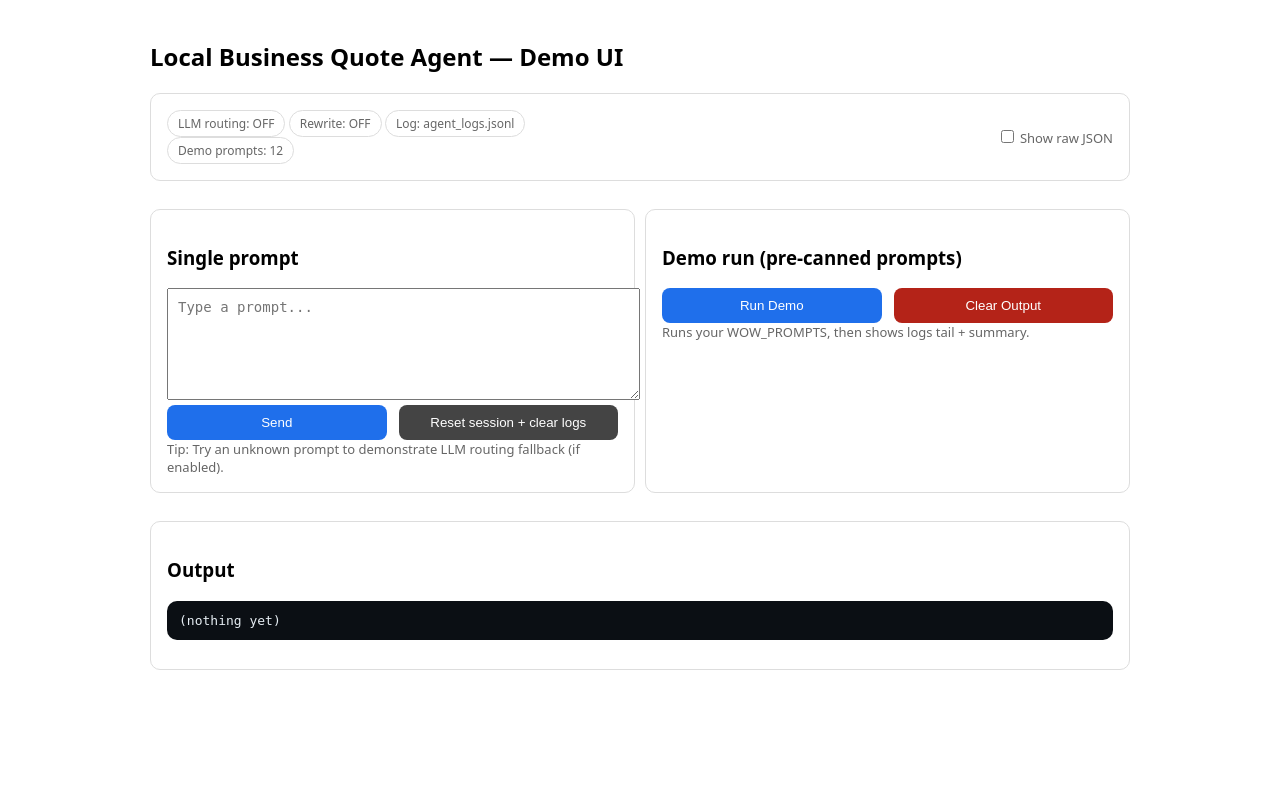
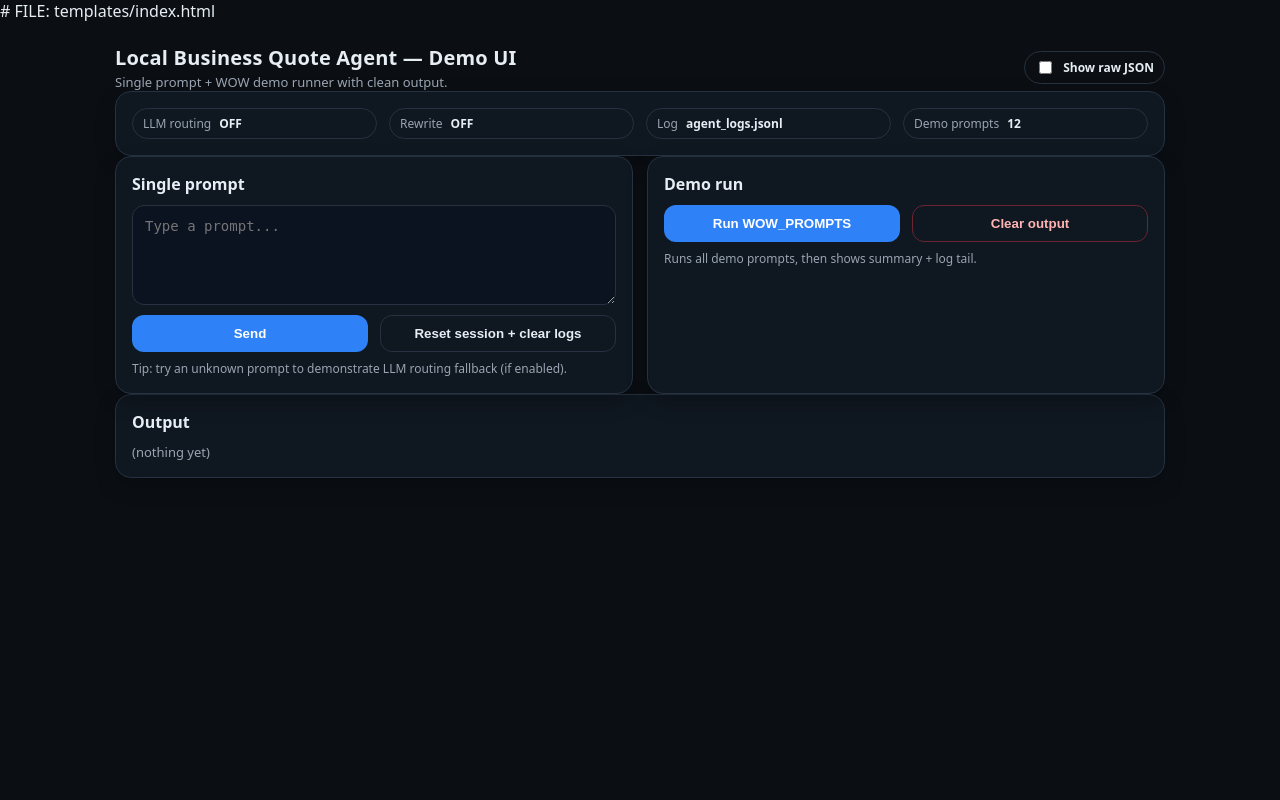
Before and after one commit to jeffloman/ttt-business-quote-agent, a Flask app: page / in a window 1280 px wide. Run offline with Flask 3, Linux system fonts and the light colour scheme; some libraries are stand-ins or nearby versions.

Commit message:
OH NO Update

```diff
--- a/templates/index.html
+++ b/templates/index.html
@@ -1,4 +1,4 @@
-<!-- templates/index.html -->
+# FILE: templates/index.html
 <!doctype html>
 <html lang="en">
   <head>
@@ -6,77 +6,117 @@
     <meta name="viewport" content="width=device-width,initial-scale=1" />
     <title>Local Business Quote Agent — Demo UI</title>
     <style>
-      body { font-family: ui-sans-serif, system-ui, Arial; margin: 0; padding: 0; }
-      .wrap { max-width: 980px; margin: 0 auto; padding: 20px; }
-      .card { border: 1px solid #ddd; border-radius: 10px; padding: 16px; margin: 14px 0; }
-      .row { display: flex; gap: 12px; flex-wrap: wrap; align-items: center; }
+      :root {
+        --bg: #0b0f14;
+        --card: #0f1720;
+        --text: #e6edf3;
+        --muted: #9aa4b2;
+        --border: #263241;
+        --accent: #2f81f7;
+        --danger: #f85149;
+        --ok: #2ea043;
+      }
+      body { margin: 0; background: var(--bg); color: var(--text); font-family: ui-sans-serif, system-ui, -apple-system, Segoe UI, Arial; }
+      .wrap { max-width: 1050px; margin: 0 auto; padding: 22px; }
+      .topbar { display:flex; gap:14px; justify-content: space-between; align-items: center; flex-wrap: wrap; }
+      .title { display:flex; flex-direction: column; gap: 2px; }
+      .title h1 { margin:0; font-size: 20px; letter-spacing: .2px; }
+      .title .sub { color: var(--muted); font-size: 13px; }
+      .grid { display: grid; grid-template-columns: 1fr; gap: 14px; }
+      @media (min-width: 900px) { .grid { grid-template-columns: 1fr 1fr; } }
+
+      .card { background: var(--card); border: 1px solid var(--border); border-radius: 16px; padding: 16px; box-shadow: 0 8px 20px rgba(0,0,0,.25); }
+      .row { display:flex; gap: 12px; align-items: center; flex-wrap: wrap; }
       .row > * { flex: 1; }
-      textarea { width: 100%; min-height: 90px; padding: 10px; font-size: 14px; }
-      button { padding: 10px 14px; border: 0; border-radius: 8px; cursor: pointer; }
-      .btn { background: #1f6feb; color: white; }
-      .btn2 { background: #444; color: white; }
-      .btn3 { background: #b42318; color: white; }
-      pre { background: #0b0f14; color: #e6edf3; padding: 12px; border-radius: 10px; overflow: auto; }
-      .muted { color: #666; font-size: 13px; }
-      .warning { background: #fff3cd; border: 1px solid #ffe69c; padding: 10px; border-radius: 10px; }
-      .pill { display: inline-block; padding: 4px 10px; border-radius: 999px; border: 1px solid #ddd; font-size: 12px; }
-      .grid { display: grid; grid-template-columns: 1fr; gap: 10px; }
-      @media (min-width: 900px) {
-        .grid { grid-template-columns: 1fr 1fr; }
-      }
+      .pill { display:inline-flex; align-items:center; gap: 8px; padding: 6px 10px; border-radius: 999px; border: 1px solid var(--border); color: var(--muted); font-size: 12px; }
+      .pill b { color: var(--text); font-weight: 600; }
+      .warn { border-color: #6e5f1e; background: rgba(240, 185, 11, .08); }
+      .ok { border-color: #1f6f3b; background: rgba(46, 160, 67, .08); }
+      .danger { border-color: #7a1f1f; background: rgba(248, 81, 73, .08); }
+
+      textarea { width: 100%; min-height: 100px; resize: vertical; border-radius: 12px; border: 1px solid var(--border); background: #0b1220; color: var(--text); padding: 12px; font-size: 14px; }
+      button { padding: 10px 14px; border: 1px solid transparent; border-radius: 12px; cursor: pointer; font-weight: 600; }
+      .btn { background: var(--accent); color: white; }
+      .btn2 { background: transparent; border-color: var(--border); color: var(--text); }
+      .btn3 { background: transparent; border-color: #6a2432; color: #ffb4b4; }
+
+      .out { display:flex; flex-direction: column; gap: 10px; }
+      .answer { border-left: 4px solid var(--ok); padding-left: 12px; }
+      .answer h3 { margin: 0 0 6px 0; font-size: 14px; color: var(--muted); }
+      .answer .txt { font-size: 15px; line-height: 1.45; white-space: pre-wrap; }
+
+      details { border: 1px solid var(--border); border-radius: 12px; padding: 10px 12px; background: rgba(255,255,255,.02); }
+      details > summary { cursor: pointer; color: var(--muted); font-weight: 600; }
+      pre { margin: 10px 0 0 0; padding: 12px; border-radius: 12px; background: #05080d; overflow: auto; color: var(--text); }
+
+      .muted { color: var(--muted); font-size: 13px; }
+      .small { font-size: 12px; color: var(--muted); }
+      .divider { height: 1px; background: var(--border); margin: 8px 0; }
     </style>
   </head>
   <body>
     <div class="wrap">
-      <h2>Local Business Quote Agent — Demo UI</h2>
+      <div class="topbar">
+        <div class="title">
+          <h1>Local Business Quote Agent — Demo UI</h1>
+          <div class="sub">Single prompt + WOW demo runner with clean output.</div>
+        </div>
+        <label class="pill">
+          <input id="showRaw" type="checkbox" />
+          <b>Show raw JSON</b>
+        </label>
+      </div>
 
       {% if warning %}
-        <div class="warning card">
-          <strong>Warning:</strong> {{ warning }}
+        <div class="card warn">
+          <div class="row" style="align-items:flex-start;">
+            <div>
+              <div style="font-weight:800;">Warning</div>
+              <div class="muted">{{ warning }}</div>
+            </div>
+          </div>
         </div>
       {% endif %}
 
       <div class="card">
         <div class="row">
-          <div class="muted">
-            <div class="pill">LLM routing: {{ "ON" if llm_enabled else "OFF" }}</div>
-            <div class="pill">Rewrite: {{ "ON" if rewrite_enabled else "OFF" }}</div>
-            <div class="pill">Log: {{ log_path }}</div>
-            <div class="pill">Demo prompts: {{ demo_prompt_count }}</div>
-          </div>
-          <div style="text-align:right;">
-            <label class="muted">
-              <input id="showRaw" type="checkbox" />
-              Show raw JSON
-            </label>
-          </div>
+          <div class="pill"><span>LLM routing</span> <b>{{ "ON" if llm_enabled else "OFF" }}</b></div>
+          <div class="pill"><span>Rewrite</span> <b>{{ "ON" if rewrite_enabled else "OFF" }}</b></div>
+          <div class="pill"><span>Log</span> <b>{{ log_path }}</b></div>
+          <div class="pill"><span>Demo prompts</span> <b>{{ demo_prompt_count }}</b></div>
         </div>
       </div>
 
       <div class="grid">
         <div class="card">
-          <h3>Single prompt</h3>
+          <h2 style="margin:0 0 10px 0; font-size: 16px;">Single prompt</h2>
           <textarea id="promptBox" placeholder="Type a prompt..."></textarea>
-          <div class="row">
+          <div class="row" style="margin-top: 10px;">
             <button class="btn" id="sendBtn">Send</button>
             <button class="btn2" id="resetBtn">Reset session + clear logs</button>
           </div>
-          <div class="muted">Tip: Try an unknown prompt to demonstrate LLM routing fallback (if enabled).</div>
+          <div class="small" style="margin-top: 8px;">
+            Tip: try an unknown prompt to demonstrate LLM routing fallback (if enabled).
+          </div>
         </div>
 
         <div class="card">
-          <h3>Demo run (pre-canned prompts)</h3>
+          <h2 style="margin:0 0 10px 0; font-size: 16px;">Demo run</h2>
           <div class="row">
-            <button class="btn" id="demoBtn">Run Demo</button>
-            <button class="btn3" id="clearOutBtn">Clear Output</button>
+            <button class="btn" id="demoBtn">Run WOW_PROMPTS</button>
+            <button class="btn3" id="clearOutBtn">Clear output</button>
           </div>
-          <div class="muted">Runs your WOW_PROMPTS, then shows logs tail + summary.</div>
+          <div class="small" style="margin-top: 8px;">
+            Runs all demo prompts, then shows summary + log tail.
+          </div>
         </div>
       </div>
 
       <div class="card">
-        <h3>Output</h3>
-        <pre id="out">(nothing yet)</pre>
+        <h2 style="margin:0 0 10px 0; font-size: 16px;">Output</h2>
+        <div id="out" class="out">
+          <div class="muted">(nothing yet)</div>
+        </div>
       </div>
     </div>
 
@@ -85,8 +125,28 @@
       const showRaw = document.getElementById("showRaw");
       const promptBox = document.getElementById("promptBox");
 
-      function setOut(obj) {
-        out.textContent = typeof obj === "string" ? obj : JSON.stringify(obj, null, 2);
+      function el(tag, attrs = {}, children = []) {
+        const node = document.createElement(tag);
+        for (const [k, v] of Object.entries(attrs)) {
+          if (k === "class") node.className = v;
+          else if (k === "text") node.textContent = v;
+          else node.setAttribute(k, v);
+        }
+        for (const c of children) node.appendChild(c);
+        return node;
+      }
+
+      function codeBlock(obj) {
+        return el("pre", {}, [document.createTextNode(JSON.stringify(obj, null, 2))]);
+      }
+
+      function setOutNodes(nodes) {
+        out.innerHTML = "";
+        nodes.forEach((n) => out.appendChild(n));
+      }
+
+      function statusCard(text) {
+        return el("div", { class: "pill" }, [el("span", { text })]);
       }
 
       async function postJson(url, body) {
@@ -100,40 +160,102 @@
         return data;
       }
 
+      function renderSingleResult(data) {
+        const nodes = [];
+
+        nodes.push(el("div", { class: "answer" }, [
+          el("h3", { text: "Final answer" }),
+          el("div", { class: "txt", text: data.final_answer || "" }),
+        ]));
+
+        if (data.raw) {
+          const d = el("details", {}, [
+            el("summary", { text: "Raw JSON" }),
+            codeBlock(data.raw),
+          ]);
+          nodes.push(d);
+        }
+        return nodes;
+      }
+
+      function renderDemoResult(data) {
+        const nodes = [];
+
+        if (data.summary) {
+          const s = data.summary;
+          nodes.push(el("div", { class: "row" }, [
+            el("div", { class: "pill ok" }, [el("span", { text: "llm_used_count " }), el("b", { text: String(s.llm_used_count ?? 0) })]),
+            el("div", { class: "pill ok" }, [el("span", { text: "llm_rewrite_used_count " }), el("b", { text: String(s.llm_rewrite_used_count ?? 0) })]),
+            el("div", { class: "pill" }, [el("span", { text: "total_entries " }), el("b", { text: String(s.total_entries ?? 0) })]),
+          ]));
+        }
+
+        (data.runs || []).forEach((r, idx) => {
+          const card = el("div", { class: "card" }, [
+            el("div", { class: "muted", text: `Run #${idx + 1}` }),
+            el("div", { class: "divider" }),
+            el("div", { class: "small", text: "Prompt" }),
+            el("div", { style: "white-space: pre-wrap; margin: 6px 0 10px 0;" , text: r.prompt || "" }),
+            el("div", { class: "small", text: "Final answer" }),
+            el("div", { style: "white-space: pre-wrap; margin-top: 6px;" , text: r.final_answer || "" }),
+          ]);
+
+          if (r.raw) {
+            card.appendChild(el("div", { style: "height:10px;" }));
+            card.appendChild(el("details", {}, [
+              el("summary", { text: "Raw JSON" }),
+              codeBlock(r.raw),
+            ]));
+          }
+
+          nodes.push(card);
+        });
+
+        if (data.logs_tail) {
+          nodes.push(el("details", {}, [
+            el("summary", { text: "Logs tail (latest 10)" }),
+            codeBlock(data.logs_tail),
+          ]));
+        }
+
+        return nodes;
+      }
+
       document.getElementById("sendBtn").addEventListener("click", async () => {
         const prompt = promptBox.value.trim();
-        if (!prompt) return setOut("Prompt is empty.");
-        setOut("Running...");
+        if (!prompt) return setOutNodes([el("div", { class: "pill danger" }, [el("b", { text: "Prompt is empty." })])]);
+
+        setOutNodes([statusCard("Running...")]);
         try {
           const data = await postJson("/api/prompt", { prompt, show_raw: showRaw.checked });
-          setOut(data);
+          setOutNodes(renderSingleResult(data));
         } catch (e) {
-          setOut(String(e));
+          setOutNodes([el("div", { class: "pill danger" }, [el("b", { text: String(e) })])]);
         }
       });
 
       document.getElementById("demoBtn").addEventListener("click", async () => {
-        setOut("Running demo...");
+        setOutNodes([statusCard("Running demo...")]);
         try {
           const data = await postJson("/api/demo", { show_raw: showRaw.checked });
-          setOut(data);
+          setOutNodes(renderDemoResult(data));
         } catch (e) {
-          setOut(String(e));
+          setOutNodes([el("div", { class: "pill danger" }, [el("b", { text: String(e) })])]);
         }
       });
 
       document.getElementById("resetBtn").addEventListener("click", async () => {
-        setOut("Resetting...");
+        setOutNodes([statusCard("Resetting...")]);
         try {
           const data = await postJson("/api/reset", {});
-          setOut(data);
+          setOutNodes([el("div", { class: "pill ok" }, [el("b", { text: data.ok ? "Reset OK" : "Reset failed" })])]);
         } catch (e) {
-          setOut(String(e));
+          setOutNodes([el("div", { class: "pill danger" }, [el("b", { text: String(e) })])]);
         }
       });
 
       document.getElementById("clearOutBtn").addEventListener("click", () => {
-        setOut("(cleared)");
+        setOutNodes([el("div", { class: "muted", text: "(cleared)" })]);
       });
     </script>
   </body>
```
Also changed, not shown: web_app.py (+40 -14 lines), 3 other files.
